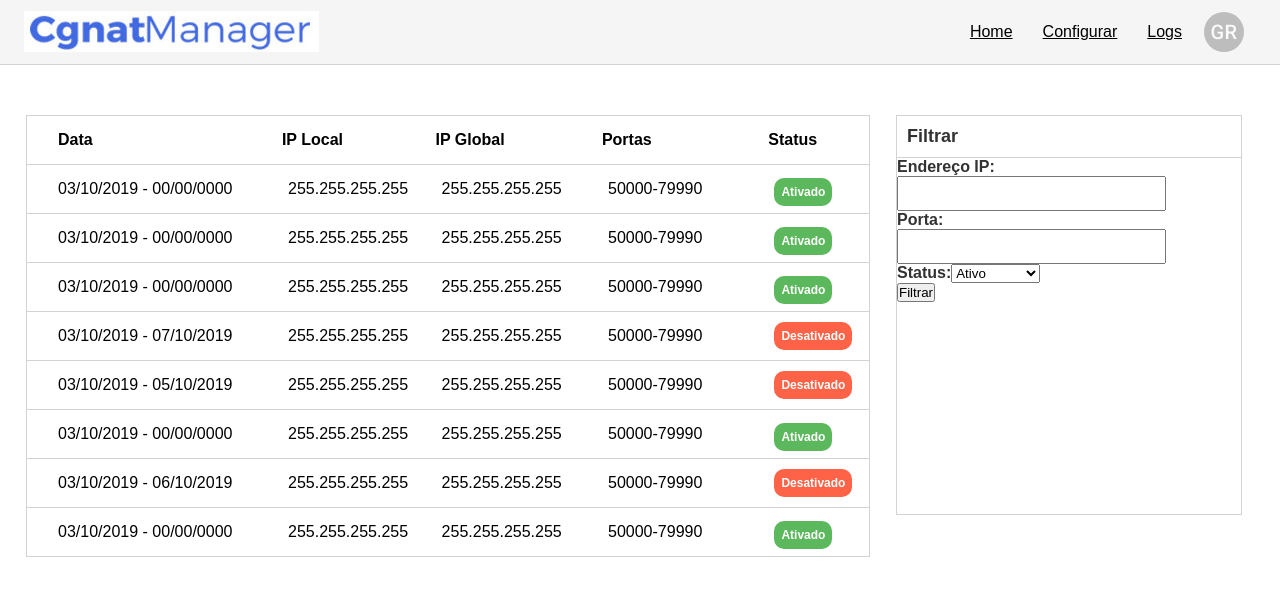
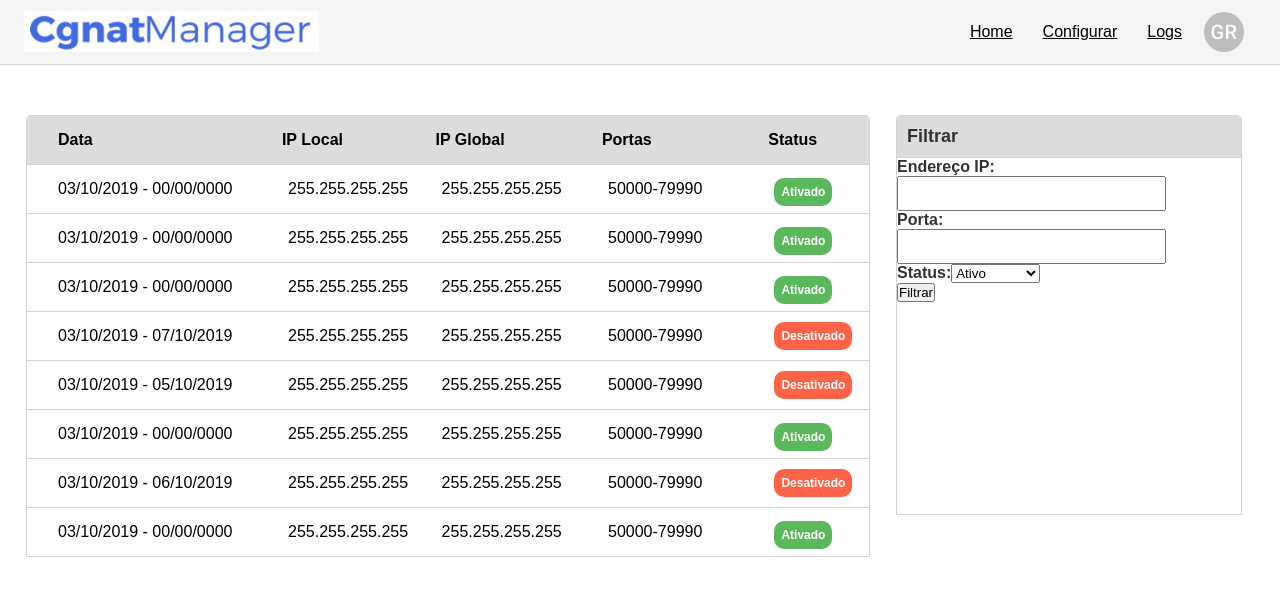
Before and after one commit to gusttavosouza/cgnat-manager, a React (Create React App) app in the folder frontend/: page /logs in a window 1280 px wide. Shown: the top 596 px of the page. Built offline with nearby package versions, Linux system fonts and the light colour scheme.

Commit message:
Frontend - feito ajustes na tela de logs

```diff
--- a/frontend/src/pages/Home/Home.css
+++ b/frontend/src/pages/Home/Home.css
@@ -22,7 +22,8 @@
   border-right: #D3D3D3 1px solid;
   border-left: #D3D3D3 1px solid;
   padding: 15px;
-  color: #666
+  color: #666;
+  background-color: #DCDCDC;
 }
 .container-central .containerLeft strong {
   font-size: 18px;
@@ -60,7 +61,8 @@
   border-right: #D3D3D3 1px solid;
   border-left: #D3D3D3 1px solid;
   padding: 15px;
-  color: #666
+  color: #666;
+  background-color: #DCDCDC;
 }
 .container-central .containerMiddle strong {
   font-size: 18px;
@@ -119,6 +121,7 @@
   color: #666;
   border-top-left-radius: 3px;
   border-top-right-radius: 3px;
+  background-color: #DCDCDC;
 }
 .container .footer{
     position: absolute;
--- a/frontend/src/pages/Logs/Log.css
+++ b/frontend/src/pages/Logs/Log.css
@@ -10,6 +10,8 @@
   width: 66%;
   border-top: 1px #D3D3D3 solid;
   margin-left: 2%;
+  border-top-left-radius: 5px;
+  border-top-right-radius: 5px;
 }
 
 .container-central .container-datas .data{
@@ -21,6 +23,7 @@
   border-left: 1px #D3D3D3 solid;
   border-right: 1px #D3D3D3 solid;
   border-bottom: 1px #D3D3D3 solid;
+
 }
 
 .container-central .container-datas .data strong{
@@ -81,6 +84,9 @@
   border-left: 1px #D3D3D3 solid;
   border-right: 1px #D3D3D3 solid;
   border-bottom: 1px #D3D3D3 solid;
+  border-top-left-radius: 5px;
+  border-top-right-radius: 5px;
+  background-color: #DCDCDC
 }
 
 .container-central .container-datas .data-fixa .fixoOne {
@@ -110,6 +116,8 @@
   height: 400px;
   margin-left: 2%;
   border: 1px solid #d3d3d3;
+  border-top-left-radius: 5px;
+  border-top-right-radius: 5px;
 }
 
 .container-filter  h1{
@@ -117,7 +125,8 @@
   font-family: Arial, Helvetica, sans-serif;
   padding: 10px;
   border-bottom: 1px solid #d3d3d3;
-  color:#333
+  color:#333;
+  background-color: #DCDCDC
 }
 
 .container-filter p {
```
